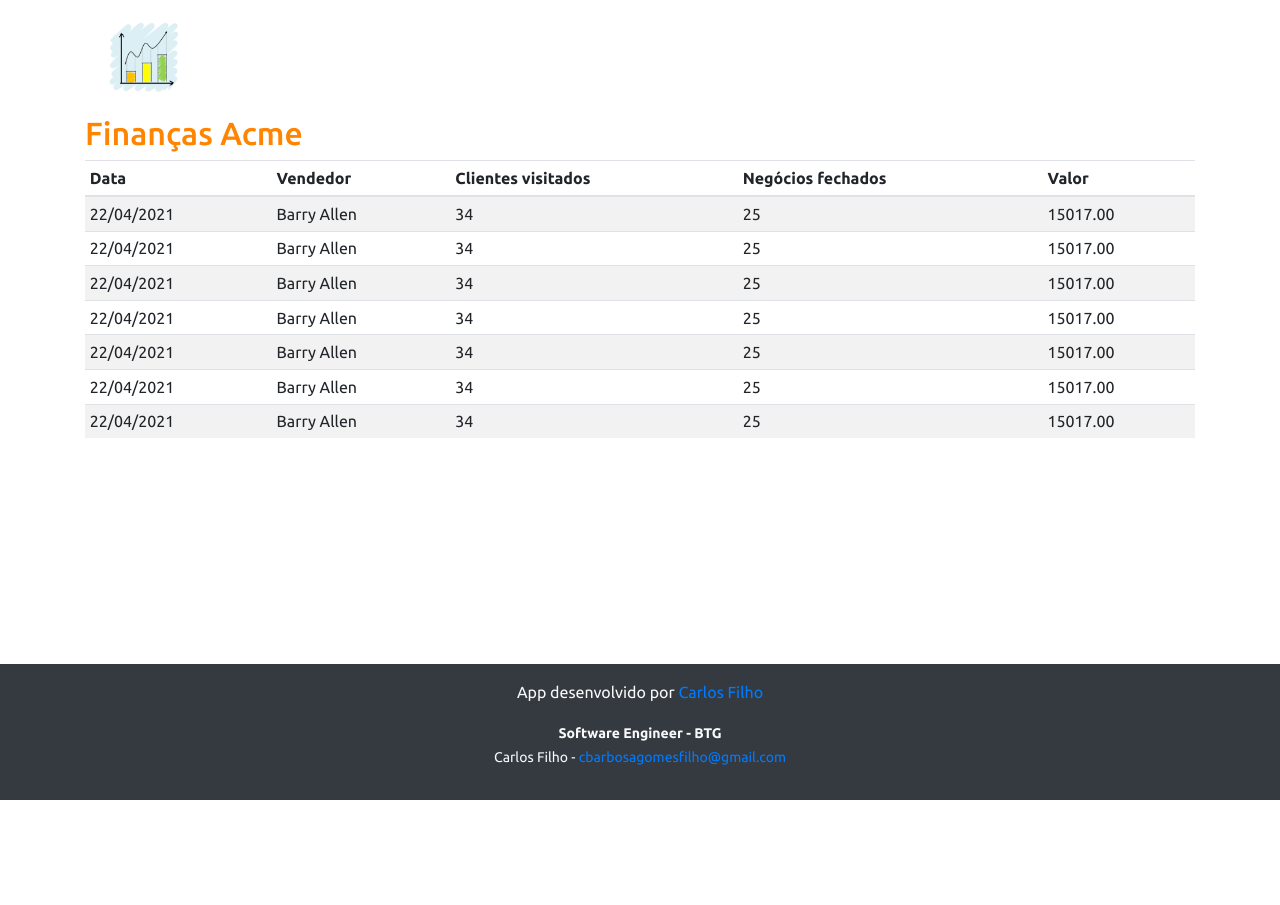
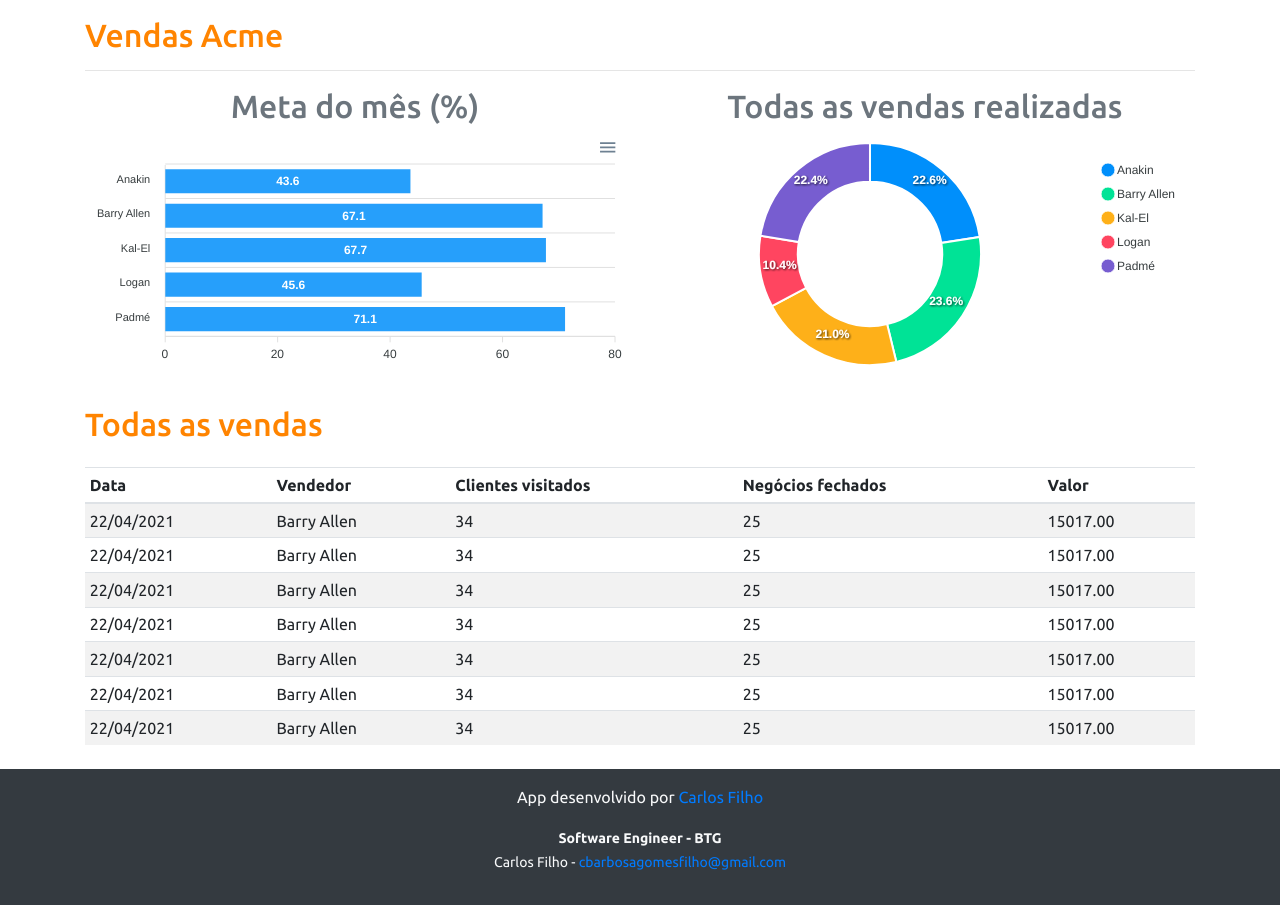
Before and after one commit to CarlosBarbosaFilho/dev_sales, a React (Create React App) app in the folder frontend/: page / in a window 1280 px wide. Before the commit the page ends 800 px from the top, so only its background shows below. Built offline with nearby package versions, Linux system fonts and the light colour scheme.

Commit message:
create charts to dashboard - chart donut and bar

```diff
--- a/frontend/src/App.tsx
+++ b/frontend/src/App.tsx
@@ -1,15 +1,33 @@
 import Navbar from 'components/nav_bar';
 import Footer from 'components/footer';
 import Table from 'components/tables';
+import BarChart from 'components/bar_chart';
+import DonutChart from 'components/donutChart';
+
 function App() {
   return (
     <>
-      <Navbar />
       <div className="container my-md-2">
-        <h2 className="text-primary">Finanças Acme</h2>
-        <Table/>
+        <Navbar />
+        <h2 className="text-primary">Vendas Acme</h2>
+        <hr />
+        <div className="row px-6">
+          <div className="col-sm-6">
+            <h2 className="text-center text-secondary">Meta do mês (%)</h2>
+            <BarChart />
+          </div>
+
+          <div className="col-sm-6">
+            <h2 className="text-center text-secondary">Todas as vendas realizadas</h2>
+            <DonutChart />
+          </div>
+        </div>
+        <div className="py-3">
+          <h2 className="text-primary">Todas as vendas</h2>
+        </div>
+        <Table />
       </div>
-      <Footer/>
+      <Footer />
     </>
   );
 }
--- /dev/null
+++ b/frontend/src/components/bar_chart/index.tsx
@@ -0,0 +1,35 @@
+import Chart from 'react-apexcharts';
+
+const barChart = () => {
+
+  const options = {
+    plotOptions: {
+      bar: {
+        horizontal: true,
+      }
+    },
+  };
+
+  const mockData = {
+    labels: {
+      categories: ['Anakin', 'Barry Allen', 'Kal-El', 'Logan', 'Padmé']
+    },
+    series: [
+      {
+        name: "% Sucesso",
+        data: [43.6, 67.1, 67.7, 45.6, 71.1]
+      }
+    ]
+  };
+
+  return (
+    <Chart
+      options={{...options, xaxis:mockData.labels}}
+        series= {mockData.series}
+        type="bar"
+        height="240"
+    />
+  );
+}
+
+export default barChart;
--- /dev/null
+++ b/frontend/src/components/donutChart/index.tsx
@@ -0,0 +1,23 @@
+import Chart from 'react-apexcharts';
+const donutChart = () => {
+  const mockData = {
+    series: [477138, 499928, 444867, 220426, 473088],
+    labels: ['Anakin', 'Barry Allen', 'Kal-El', 'Logan', 'Padmé']
+  }
+
+  const options = {
+    legend: {
+      show: true
+    }
+  }
+  return (
+    <Chart
+      options={{ ...options, labels: mockData.labels }}
+      series={mockData.series}
+      type="donut"
+      height="240"
+    />
+  );
+}
+
+export default donutChart
--- a/frontend/src/components/nav_bar/index.tsx
+++ b/frontend/src/components/nav_bar/index.tsx
@@ -5,7 +5,7 @@
   return (
     <div className="container">
       <nav className="my-4 my-md-2 mr-md-3">
-        <img src={Financeiro} alt="DevSuperior" width="120" />
+
       </nav>
     </div>
   );
```
